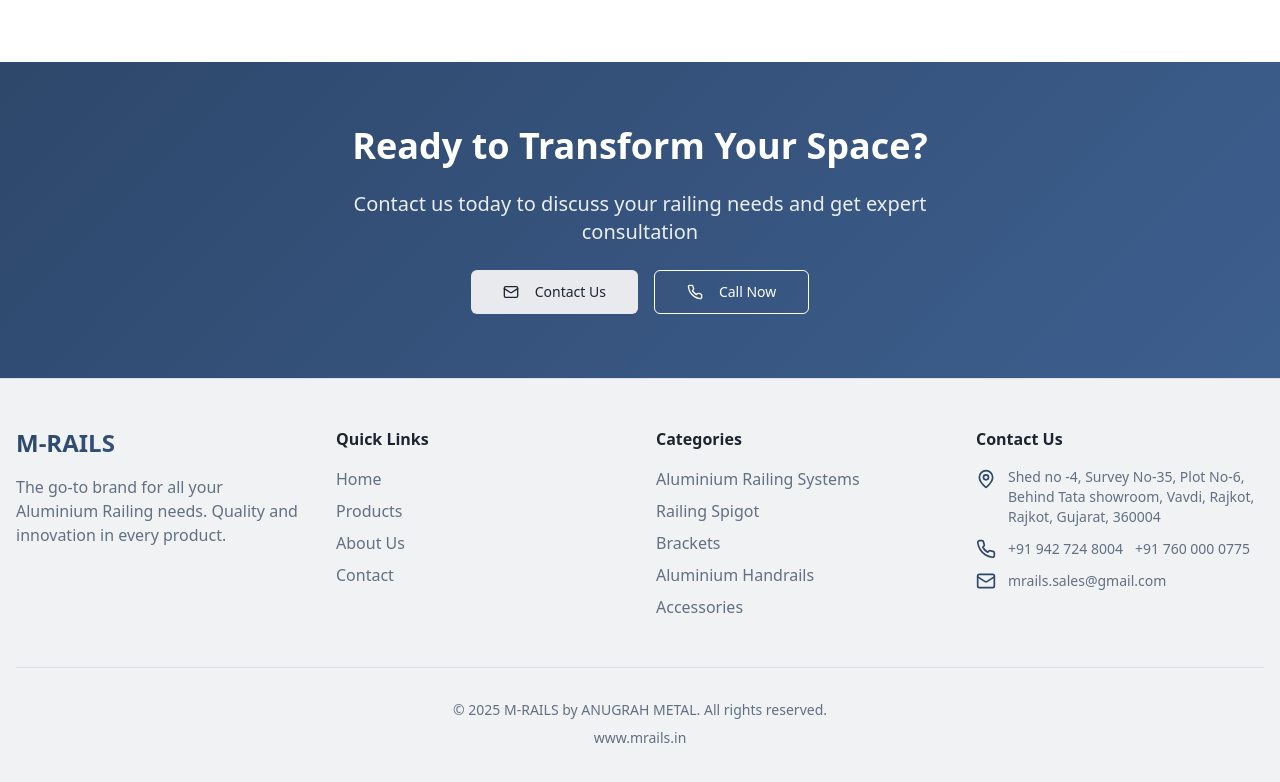
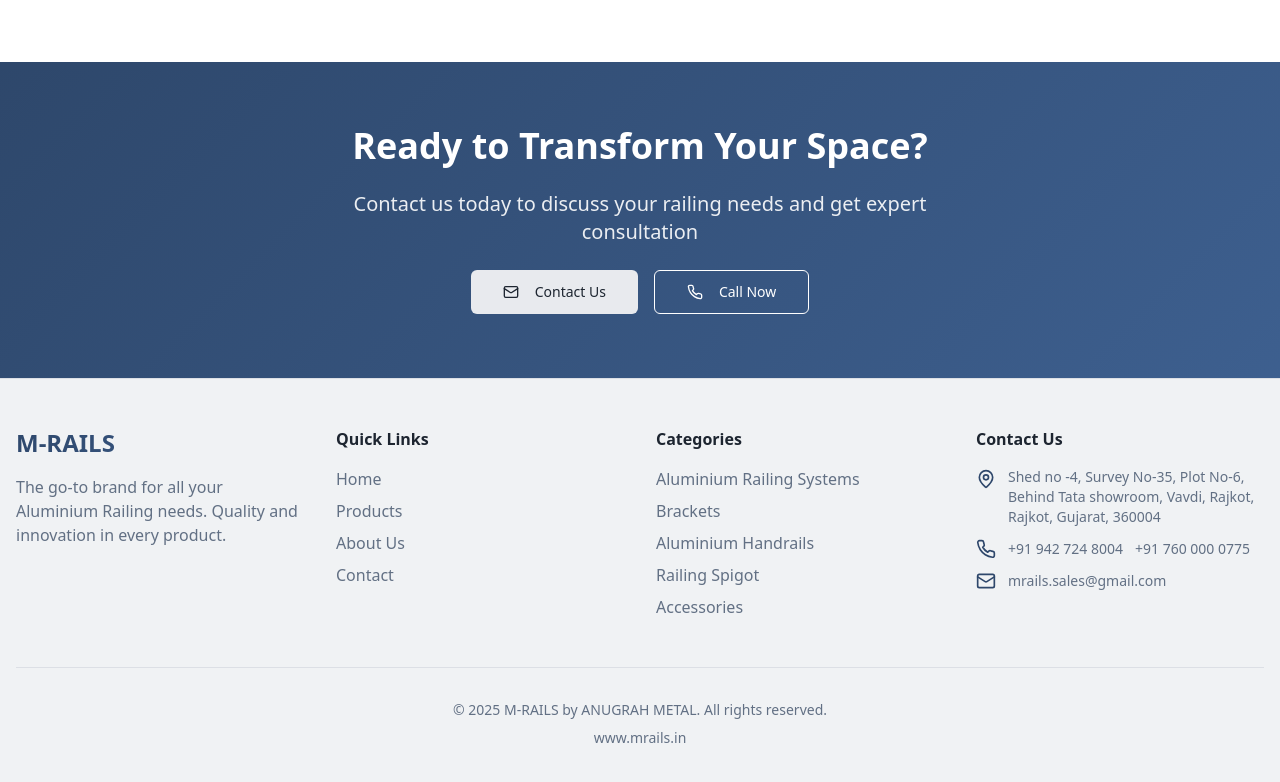
Before and after one commit to PratikPanda0/m-rails-showcase, a React (Vite) app: page / in a window 1280 px wide. Shown: the part 1965-2747 px from the top of the page. Built offline with nearby package versions, Linux system fonts and the light colour scheme; the HTML template or start-up script is replaced by a standard one.

Commit message:
Modified Categories in Footer

```diff
--- a/src/components/Footer.tsx
+++ b/src/components/Footer.tsx
@@ -48,9 +48,9 @@ const Footer = () => {
             <h4 className="font-semibold text-foreground">Categories</h4>
             <ul className="space-y-2 text-muted-foreground">
               <li>Aluminium Railing Systems</li>
-              <li>Railing Spigot</li>
               <li>Brackets</li>
               <li>Aluminium Handrails</li>
+              <li>Railing Spigot</li>
               <li>Accessories</li>
             </ul>
           </div>
```
